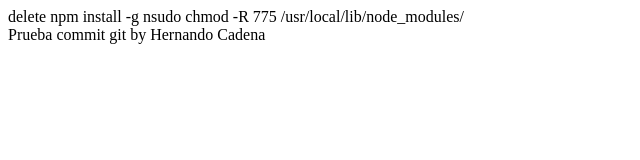
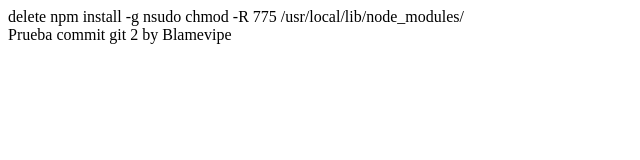
Before and after one commit to Blamevipe/01-prework, a plain HTML site: page index.html in a window 1280 px wide. Shown: the full height of the page, 0-640 px from the left. Drawn offline with Linux system fonts and the light colour scheme.

Commit message:
Commit 3

```diff
--- a/index.html
+++ b/index.html
@@ -8,8 +8,8 @@
 </head>
 <body>
     <article>
-        Prueba commit git
-        by Hernando Cadena
+        Prueba commit git 2
+        by Blamevipe
     </article>
 </body>
 </html>
```
